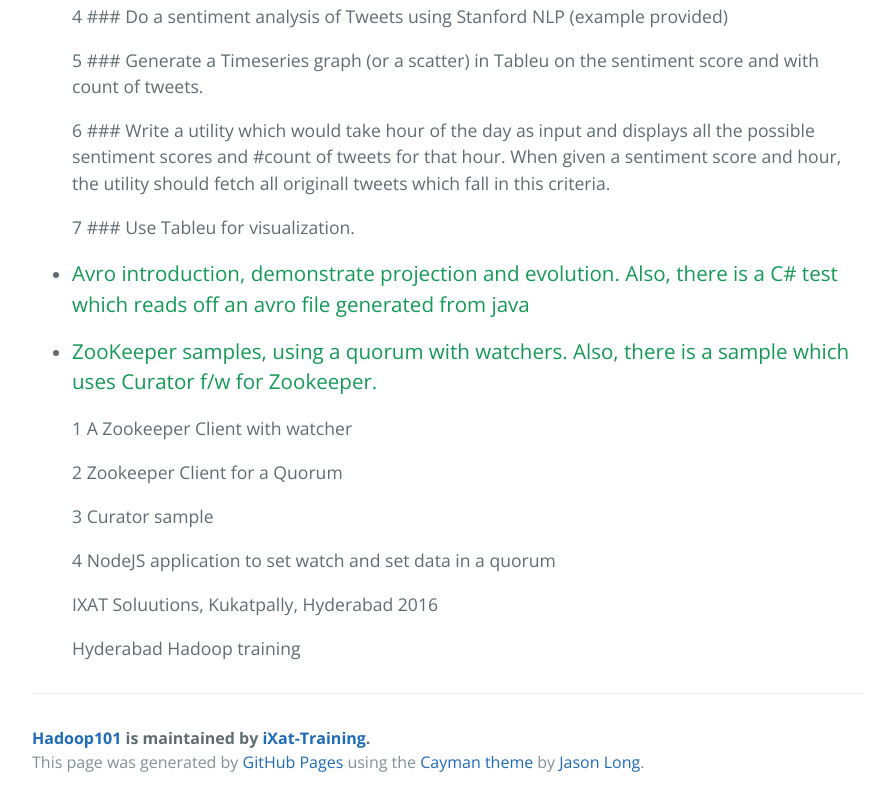
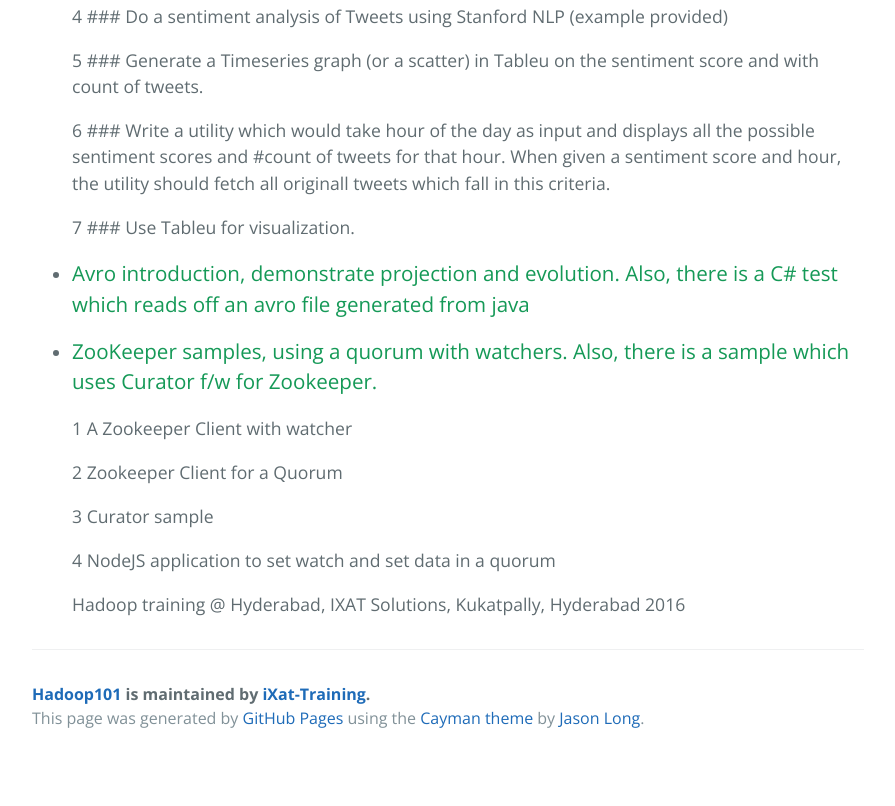
Before and after one commit to iXat-Training/Hadoop101, a plain HTML site: page index.html in a window 1280 px wide. Shown: the part 1874-2680 px from the top of the page, without its empty margins (192-1087 px from the left). After the commit the page ends 2636 px from the top, so only its background shows below. Drawn offline with nearby package versions, Linux system fonts and the light colour scheme.

```diff
--- a/index.html
+++ b/index.html
@@ -91,9 +91,7 @@
 
 <p>4 NodeJS application to set watch and set data in a quorum</p>
 
-<p>IXAT Soluutions, Kukatpally, Hyderabad 2016</p>
-
-<p>Hyderabad Hadoop training</p>
+<p>Hadoop training @ Hyderabad, IXAT Solutions, Kukatpally, Hyderabad 2016</p>
 </li>
 </ul>
 
```
Also changed, not shown: params.json (+1 -1 lines).
